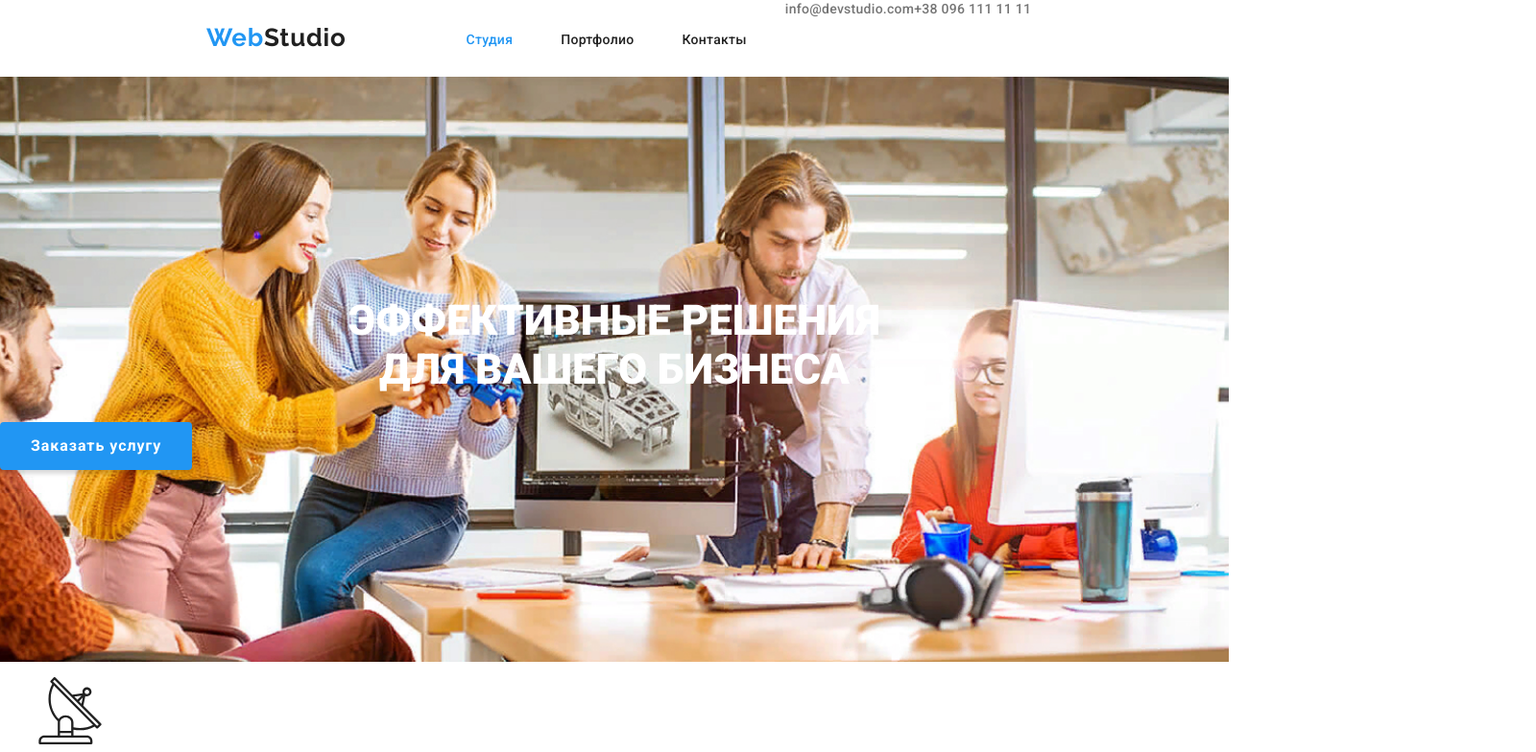
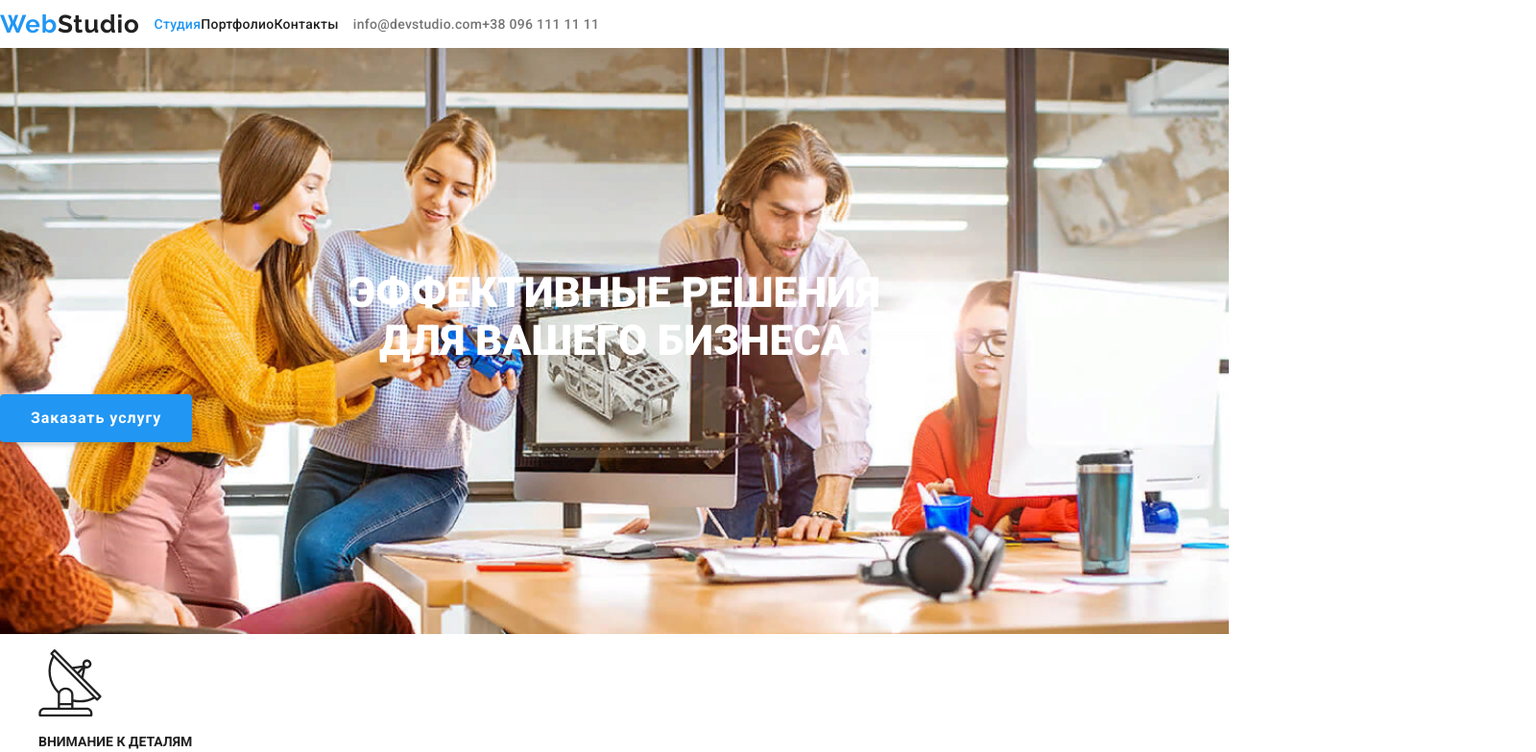
Before and after one commit to Max-GO-IT/3-2020, a plain HTML site: page index.html in a window 1280 px wide. Shown: the top 784 px of the page at 96% size, 1600 px wide, since content can reach past the window. Drawn offline with Linux system fonts and the light colour scheme.

Commit message:
умом тронуться можно

```diff
--- a/css/style.css
+++ b/css/style.css
@@ -19,10 +19,9 @@ img {
   height: auto;
 }
 /*ШАПКА САЙТА*/
-.header {
-  width: 1600px;
-  height: 80px;
+.header-container {
   display: flex;
+  align-items: center;
 }
 .logo-prefix {
   color: #2196f3;
@@ -36,22 +35,16 @@ img {
   letter-spacing: 0.03em;
   text-decoration: none;
   display: flex;
-  padding-top: 24px;
-  margin-left: 215px;
-  padding-bottom: 25px;
 }
 .nav {
   display: flex;
-  padding-top: 32px;
-  padding-bottom: 32px;
-  margin: 0;
-  margin-left: 85px;
-}
-.nav-item {
-  margin-right: 50px;
-}
-.nav-item:last-child {
-  margin-right: 0;
+  padding-left: 0;
+  max-width: 1200px;
+  padding-right: 15px;
+  padding-left: 15px;
+  margin-right: auto;
+  margin-left: auto;
+  align-items: center;
 }
 
 .nav-link {
@@ -74,7 +67,7 @@ img {
 }
 .address-container {
   display: flex;
-  margin: 0;
+  padding-left: 0;
 }
 
 .header-address {
--- a/index.html
+++ b/index.html
@@ -14,23 +14,29 @@
 
   <body>
     <!--ШАПКА САЙТА-->
-    <header class="header">
+    <header>
+      <div class="header-container">
         <a class="logo" href="./index.html"
           ><span class="logo-prefix">Web</span> Studio</a
         >
+        <div>
           <nav>
             <ul class="nav">
-          <li class="nav-item">
-            <a class="nav-link nav-link-active" href="./index.html">Студия</a>
+              <li>
+                <a class="nav-link nav-link-active" href="./index.html"
+                  >Студия</a
+                >
               </li>
-          <li class="nav-item">
+              <li>
                 <a class="nav-link" href="./portfolio.html">Портфолио</a>
               </li>
-          <li class="nav-item">
+              <li>
                 <a class="nav-link" href="#">Контакты</a>
               </li>
             </ul>
           </nav>
+        </div>
+        <div>
           <address>
             <ul class="address-container">
               <li>
@@ -45,6 +51,8 @@
               </li>
             </ul>
           </address>
+        </div>
+      </div>
     </header>
     <main>
       <!--HERO секция-->
```
Lines whose indentation alone changed are shown as unchanged.
